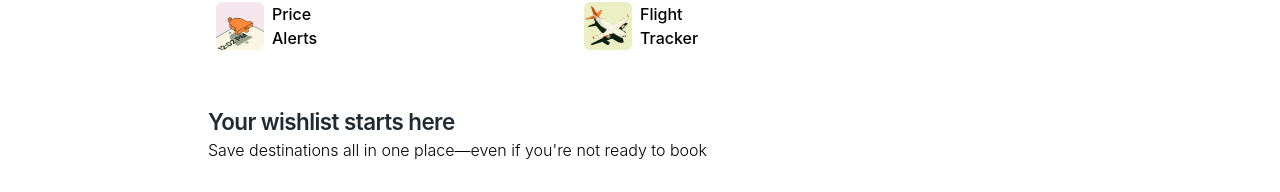
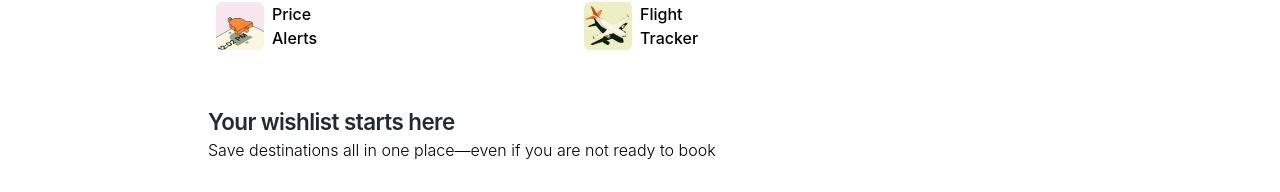
Before and after one commit to vineetk242000/teleport-assignment, a Next.js app: page / in a window 1280 px wide. Shown: the part 1703-1895 px from the top of the page. Built offline with nearby package versions, Linux system fonts and the light colour scheme.

Commit message:
fix for single quote verbiage

```diff
--- a/src/components/home/wishlist.jsx
+++ b/src/components/home/wishlist.jsx
@@ -36,7 +36,7 @@ const Wishlist = () => {
           Your wishlist starts here
         </h5>
         <p className="text-base font-light">
-          Save destinations all in one place—even if you're not ready to book
+          Save destinations all in one place—even if you are not ready to book
         </p>
       </div>
       <Carousel
```
